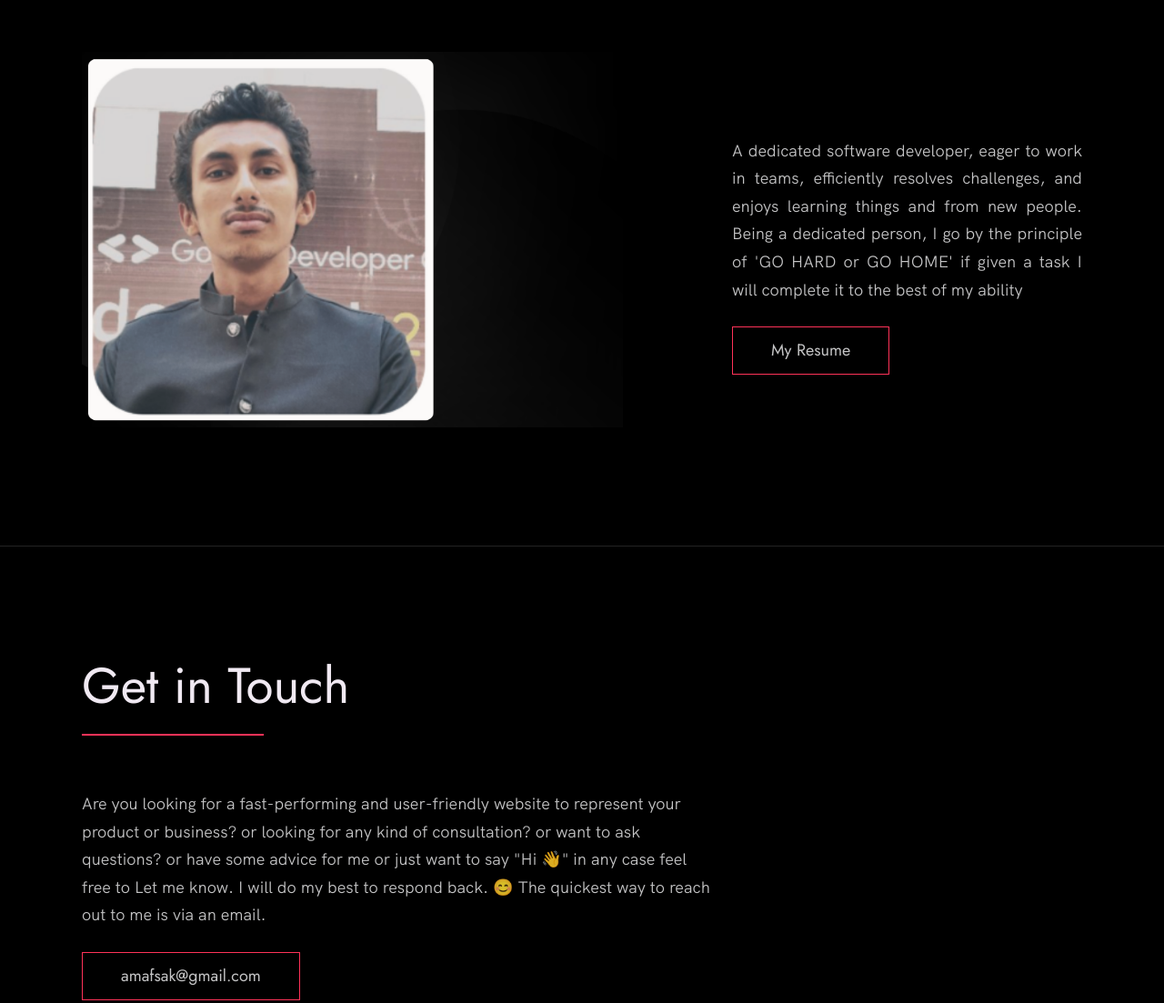
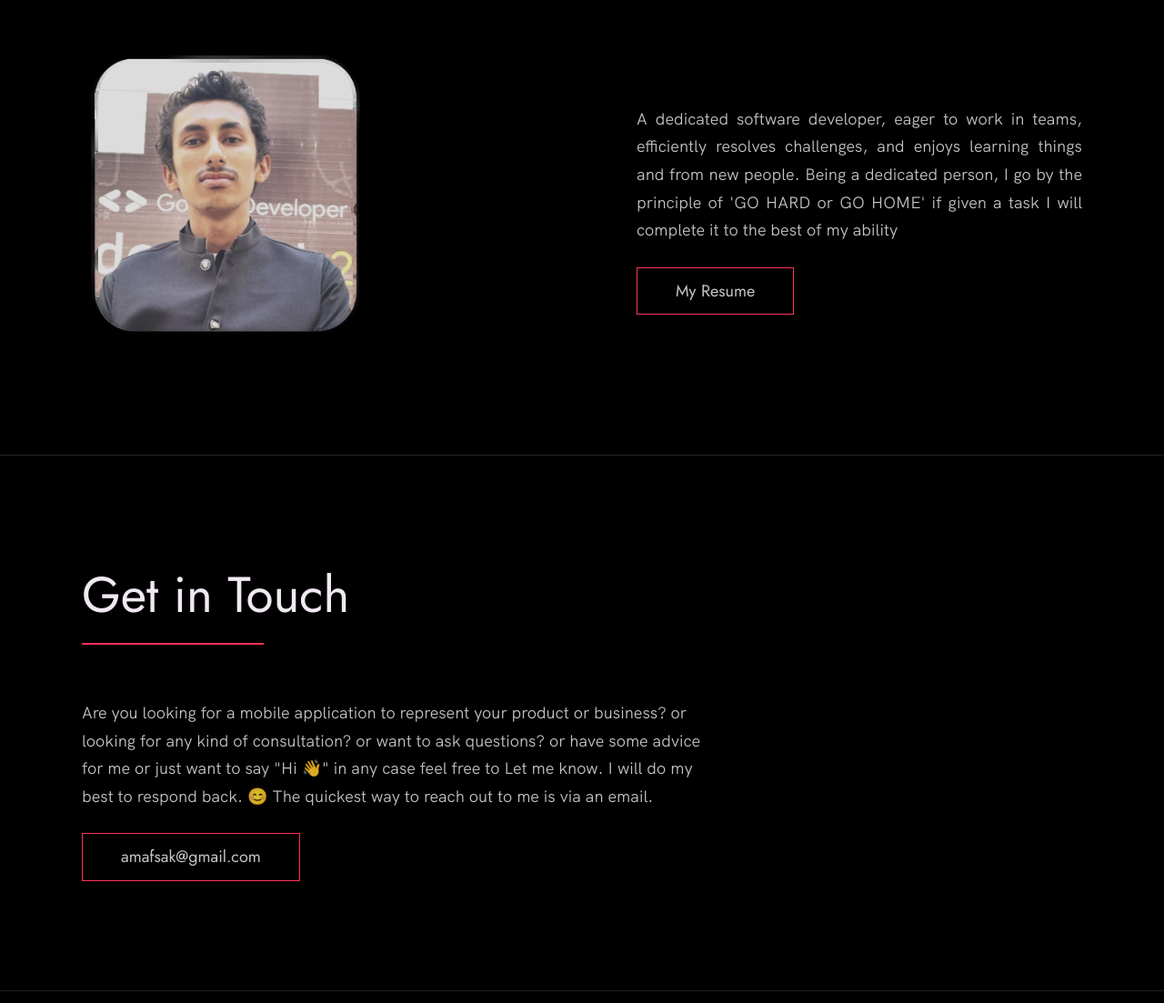
Before and after one commit to AMfaraz/amfaraz.github.io, a plain HTML site: page index.html in a window 1280 px wide. Shown: the part 3057-4160 px from the top of the page at 91% size. Drawn offline with Linux system fonts and the light colour scheme.

Commit message:
Subtle changes

```diff
--- a/index.css
+++ b/index.css
@@ -539,6 +539,7 @@ body:not(.user-is-tabbing) a:focus {
     display: flex;
     flex-direction: row-reverse;
     align-items: center;
+
 }
 
 @media(max-width: 900px) {
@@ -554,7 +555,8 @@ body:not(.user-is-tabbing) a:focus {
 
 @media(min-width: 901px) {
     .about__text {
-        flex: 0 0 35%;
+        /* flex: 0 0 35%; */
+        flex: 1;
     }
 
     .about__photo-container {
--- a/index.html
+++ b/index.html
@@ -52,6 +52,9 @@
         </ul>
       </nav>
     </div>
+
+
+    <!-- original -->
     <div class="header__text-box row">
       <div class="header__text">
         <h1 class="heading-primary">
@@ -63,6 +66,8 @@
         <a href="#contact" class="btn btn--pink">Get in touch</a>
       </div>
     </div>
+
+
   </header>
 
   <main role="main">
@@ -238,7 +243,7 @@
 
           <div class="about__photo-container">
             <!-- Add a nice photo of yourself -->
-            <img class="about__photo" src="./images/my-pic-edit5.png" alt="" />
+            <img class="about__photo" src="./images/devfest2.png" alt="" />
           </div>
         </div>
       </div>
@@ -252,7 +257,7 @@
       <h2>Get in Touch</h2>
       <div class="contact__info">
         <p>
-          Are you looking for a fast-performing and user-friendly website to
+          Are you looking for a mobile application to
           represent your product or business? or looking for any kind of
           consultation? or want to ask questions? or have some advice for me
           or just want to say "Hi 👋" in any case feel free to Let me know. I
```
Also changed, not shown: images/devfest face.png (added), images/devfest2.png (added), images/my-pic1.jpeg (deleted), images/my-pic2.jpeg (deleted), images/my-pic3.jpeg (deleted).
